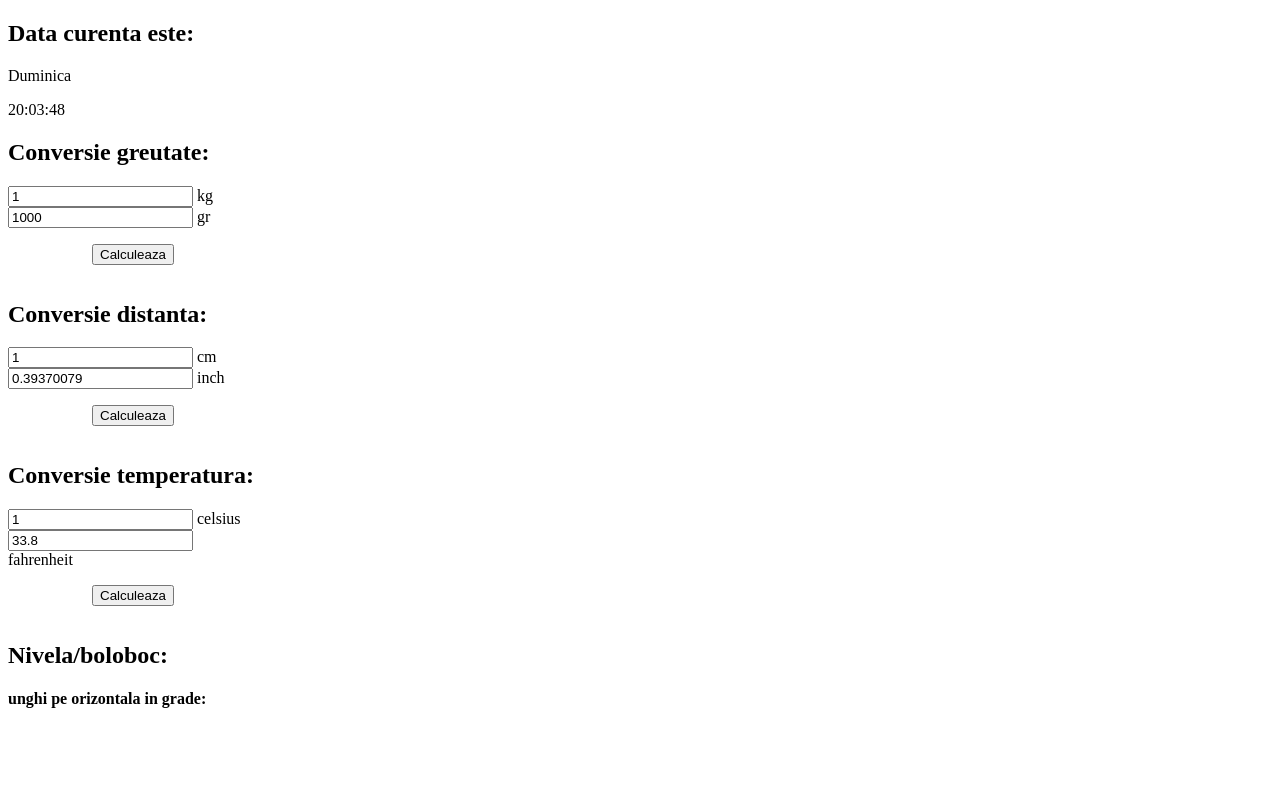
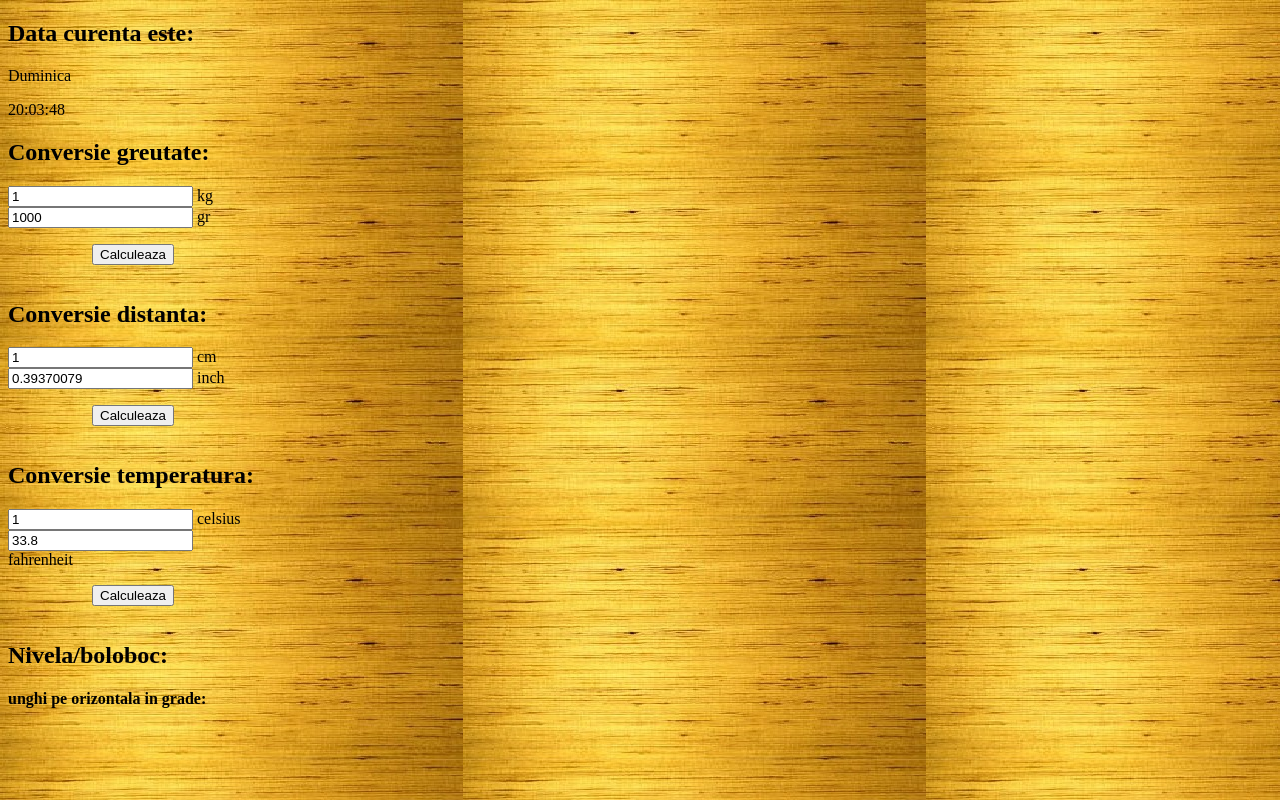
Before and after one commit to BancilaMihai/BancilaMihai.github.io, a plain HTML site: page HTML5/convertor/convertor.html in a window 1280 px wide. Drawn offline with Linux system fonts and the light colour scheme.

Commit message:
adaugare_background

```diff
--- a/HTML5/convertor/convertor.html
+++ b/HTML5/convertor/convertor.html
@@ -2,8 +2,8 @@
 
 <!-- BancilaMihai -->
 
-<html>
-	<body onload="startOra()">
+<html >
+	<body background="imagine.jpg" onload="startOra()">
 		<!--<p>UI version: 2019.01.19.0</p>-->
 
 		<!--<p id="id_bussiness_version"></p>-->
```
Also changed, not shown: HTML5/convertor/imagine.jpg (added).
